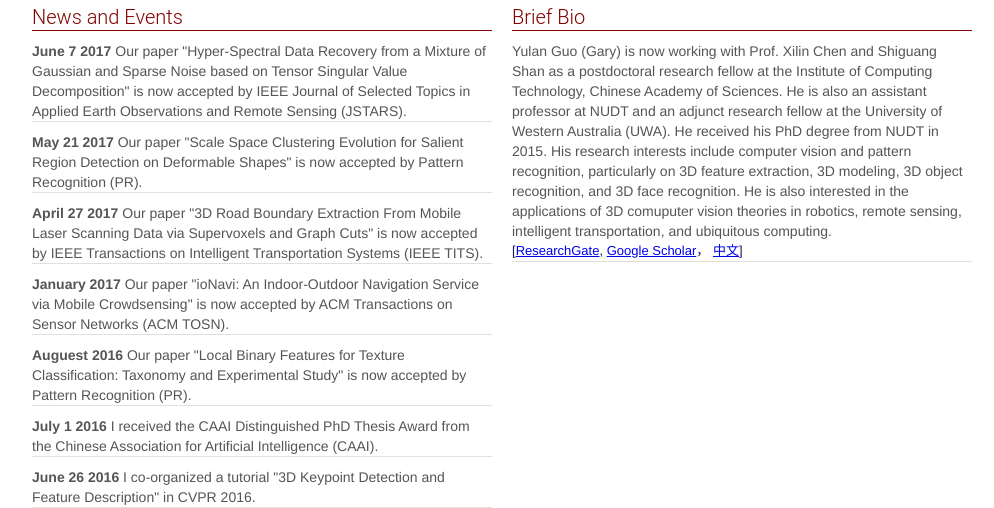
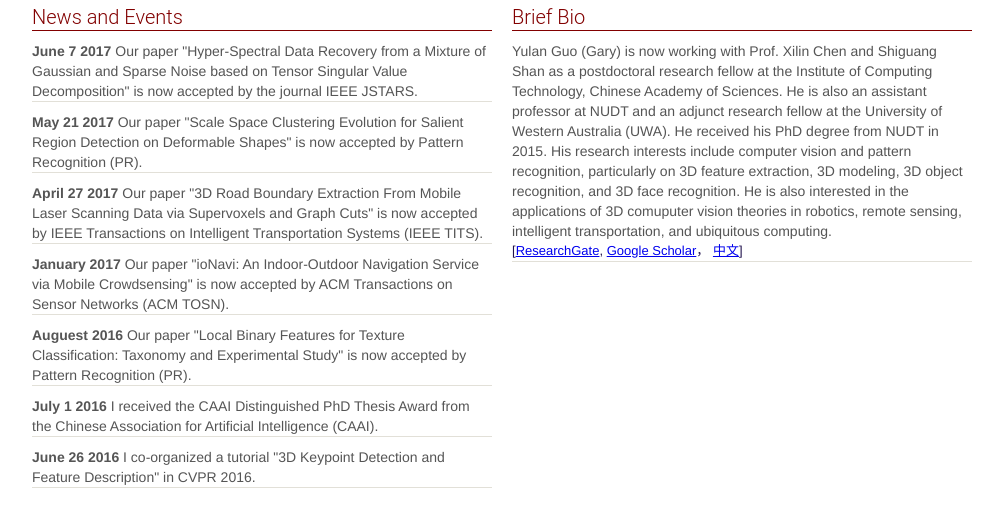
Before and after one commit to Gary66/homepage, a plain HTML site: page index.html in a window 1280 px wide. Shown: the part 281-789 px from the top of the page, without its empty margins (96-1090 px from the left). Drawn offline with nearby package versions, Linux system fonts and the light colour scheme.

Commit message:
Create index.html

```diff
--- a/index.html
+++ b/index.html
@@ -42,7 +42,7 @@
 					<div class="newsitem">
 					    <div class="newsdate">June 7 2017 </div>
 						<div class="newstext">
-							Our paper "Hyper-Spectral Data Recovery from a Mixture of Gaussian and Sparse Noise based on Tensor Singular Value Decomposition" is now accepted by IEEE Journal of Selected Topics in Applied Earth Observations and Remote Sensing (JSTARS).
+							Our paper "Hyper-Spectral Data Recovery from a Mixture of Gaussian and Sparse Noise based on Tensor Singular Value Decomposition" is now accepted by the journal IEEE JSTARS.
 						</div>
 					</div>
 					<div class="newsitem">
```
